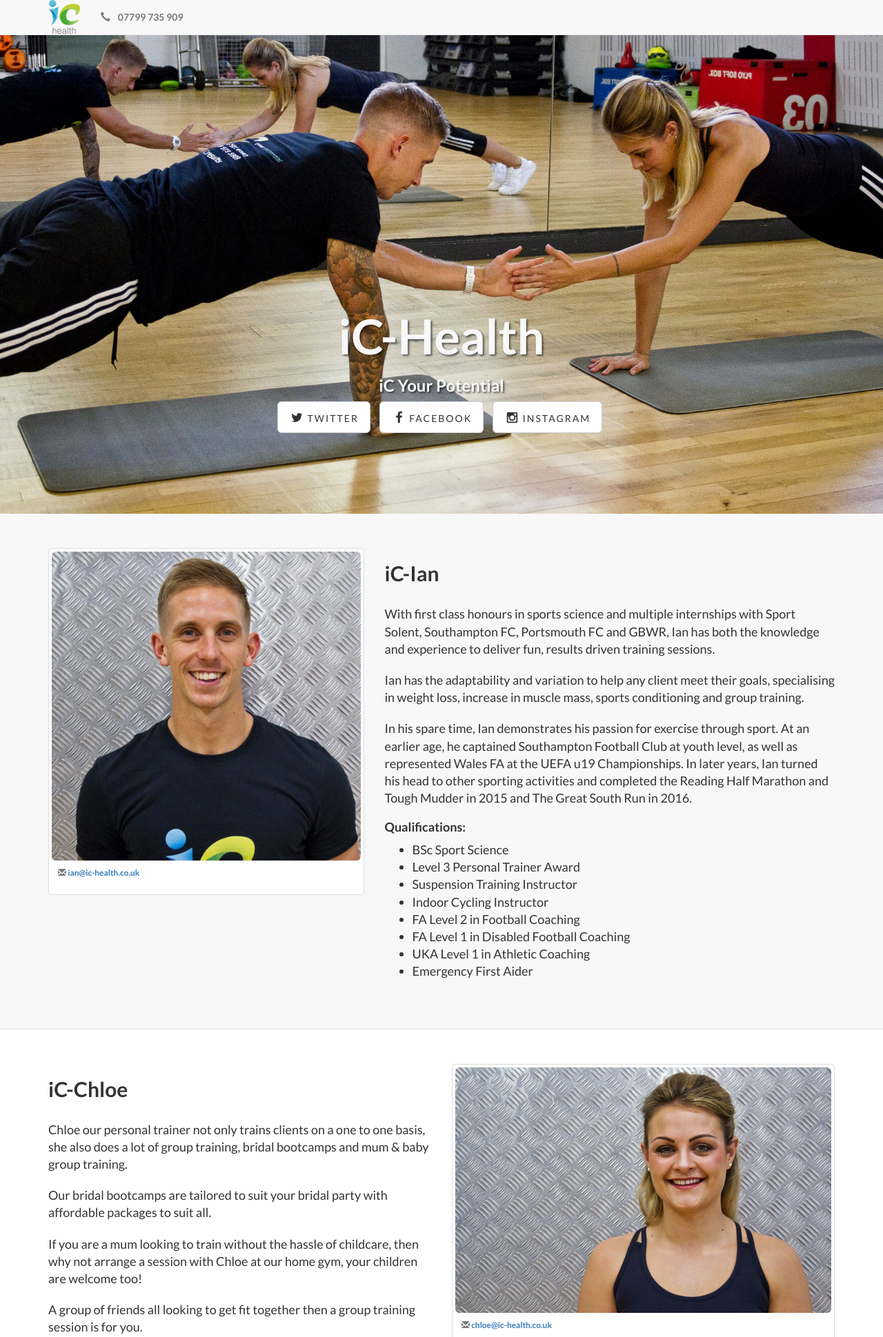
After one commit to timsweb/ichealth, a PHP site: template templates_twig/index-new.twig in a window 1280 px wide. The commit adds this page. Shown: the top 1939 px of the page at 69% size. Run offline with PHP 8.4, Linux system fonts and the light colour scheme; the template is opened without the code that fills it, so the values that code supplies are empty; some libraries are stand-ins or nearby versions.

Commit message:
Change to single page

```diff
--- a/src/routes.php
+++ b/src/routes.php
@@ -1,14 +1,16 @@
 <?php
 // Routes
 $app->get('/', function ($request, $response, $args) {
-    return $this->view->render($response, 'index.twig');
+    return $this->view->render($response, 'index-new.twig');
 });
 
 $app->get('/about', function ($request, $response, $args) {
+    return $response->withRedirect('/', 302);
     return $this->view->render($response, 'about.twig');
 })->setName('about');
 
 $app->get('/contact', function ($request, $response, $args) {
+    return $response->withRedirect('/', 302);
     return $this->view->render($response, 'contact.twig');
 })->setName('contact');
 
@@ -45,9 +47,11 @@ $app->post('/contact', function ($request, $response, $args) {
 })->setName('contact_post');
 
 $app->get('/services', function ($request, $response, $args) {
+    return $response->withRedirect('/', 302);
     return $this->view->render($response, 'services.twig');
 })->setName('services');
 
 $app->get('/health', function ($request, $response, $args) {
+    return $response->withRedirect('/', 302);
     return $this->view->render($response, 'health.twig');
 })->setName('health');
--- /dev/null
+++ b/templates_twig/index-new.twig
@@ -0,0 +1,153 @@
+{% extends "layout-new.twig" %}
+
+{% block body %}
+<!-- Header -->
+    <div class="intro-header">
+        <div class="container">
+
+            <div class="row">
+                <div class="col-lg-12">
+                    <div class="intro-message">
+                        <h1>iC-Health</h1>
+                        <h3>iC Your Potential</h3>
+                        {#<hr class="intro-divider">#}
+                        <ul class="list-inline intro-social-buttons">
+                            <li>
+                                <a href="https://twitter.com/iCHealthLtd" class="btn btn-default btn-lg"><i class="fa fa-twitter fa-fw"></i> <span class="network-name">Twitter</span></a>
+                            </li>
+                            <li>
+                                <a href="https://www.facebook.com/iCHealthltd/" class="btn btn-default btn-lg"><i class="fa fa-facebook fa-fw"></i> <span class="network-name">Facebook</span></a>
+                            </li>
+                            <li>
+                                <a href="https://www.instagram.com/ichealthltd/" class="btn btn-default btn-lg"><i class="fa fa-instagram fa-fw"></i> <span class="network-name">Instagram</span></a>
+                            </li>
+                        </ul>
+                    </div>
+                </div>
+            </div>
+
+        </div>
+        <!-- /.container -->
+
+    </div>
+    <!-- /.intro-header -->
+
+    <!-- Page Content -->
+
+    <!-- IAN -->
+    <div class="content-section-a">
+
+        <div class="container">
+            <div class="row">
+                <div class="col-sm-5">
+                    <div class="thumbnail">
+                        <img class="img-responsive img-rounded" src="img/ian.jpg" alt="">
+                        <div class="caption">
+                            <p class="text-muted small"><span class="glyphicon glyphicon-envelope" aria-hidden="true"></span> <a href="mailto:ian@ic-health.co.uk">ian@ic-health.co.uk</a></p>
+                        </div>
+                    </div>
+                </div>
+                <div class="col-sm-7">
+                    <h2 class="section-heading">iC-Ian</h2>
+                    <p class="lead">
+                        With first class honours in sports science and multiple internships with Sport Solent, Southampton FC, Portsmouth FC and GBWR, Ian has both the knowledge and experience to deliver fun, results driven training sessions.
+                    </p>
+
+                    <p class="lead">
+                        Ian has the adaptability and variation to help any client meet their goals, specialising in weight loss, increase in muscle mass, sports conditioning and group training.
+                    </p>
+                    <p class="lead">
+                        In his spare time, Ian demonstrates his passion for exercise through sport. At an earlier age, he captained Southampton Football Club at youth level, as well as represented Wales FA at the UEFA u19 Championships. In later years, Ian turned his head to other sporting activities and completed the Reading Half Marathon and Tough Mudder in 2015 and The Great South Run in 2016.
+                    </p>
+
+                    <h4>Qualifications:</h4>
+                    <ul class="lead">
+                        <li>BSc Sport Science</li>
+                        <li>Level 3 Personal Trainer Award </li>
+                        <li>Suspension Training Instructor</li>
+                        <li>Indoor Cycling Instructor</li>
+                        <li>FA Level 2 in Football Coaching </li>
+                        <li>FA Level 1 in Disabled Football Coaching </li>
+                        <li>UKA Level 1 in Athletic Coaching </li>
+                        <li>Emergency First Aider </li>
+                    </ul>
+                </div>
+            </div>
+        </div>
+        <!-- /.container -->
+    </div>
+
+    <!-- CHLOE -->
+    <div class="content-section-b">
+
+        <div class="container">
+
+            <div class="row">
+                <div class="col-lg-6 col-sm-6">
+                    <div class="clearfix"></div>
+                    <h2 class="section-heading">iC-Chloe</h2>
+                    <p class="lead">
+                        Chloe our personal trainer not only trains clients on a one to one basis, she also does a lot of group training, bridal bootcamps and mum & baby group training.
+                    </p>
+                    <p class="lead">
+                        Our bridal bootcamps are tailored to suit your bridal party with affordable packages to suit all.
+                    </p>
+                    <p class="lead">
+                        If you are a mum looking to train without the hassle of childcare, then why not arrange a session with Chloe at our home gym, your children are welcome too!
+                    </p>
+                    <p class="lead">
+                        A group of friends all looking to get fit together then a group training session is for you.
+                    </p>
+                </div>
+                <div class="col-lg-6 col-sm-6">
+                    <div class="thumbnail">
+                        <img class="img-responsive img-rounded" src="img/chloe.jpg" alt="">
+                        <div class="caption">
+                            <p class="text-muted small"><span class="glyphicon glyphicon-envelope" aria-hidden="true"></span> <a href="mailto:chloe@ic-health.co.uk">chloe@ic-health.co.uk</a></p>
+                        </div>
+                    </div>
+                </div>
+            </div>
+
+        </div>
+        <!-- /.container -->
+
+    </div>
+
+    <!-- Services -->
+    <div class="content-section-a">
+
+        <div class="container">
+
+            <div class="row">
+                <div class="col-lg-5 col-lg-offset-1 col-sm-push-6  col-sm-6">
+
+                    <div class="clearfix"></div>
+                    <h2 class="section-heading">iC-Services</h2>
+                    <ul class="lead">
+                        <li>One to one personal training</li>
+                        <li>Group personal training</li>
+                        <li>Bridal Bootcamps</li>
+                        <li>Mum and baby group fitness</li>
+                        <li>Nutrition packages</li>
+                        <li>Transformation packages</li>
+                        <li>Virtual Training</li>
+                    </ul>
+                     <p class="lead">
+                         To find out what the latest package deal is see our Facebook page.
+                     </p>
+                     <p>
+                        <a href="https://www.facebook.com/iCHealthltd/" class="btn btn-primary btn-sm">See our Facebook Page</a>
+                     </p>
+                </div>
+                <div class="col-lg-5 col-sm-pull-6  col-sm-6">
+                    <img class="img-responsive img-rounded" src="img/services.jpg" alt="">
+                </div>
+            </div>
+
+        </div>
+        <!-- /.container -->
+
+    </div>
+    <!-- /.banner -->
+{% endblock %}
--- /dev/null
+++ b/templates_twig/layout-new.twig
@@ -0,0 +1,96 @@
+<!DOCTYPE html>
+<html lang="en">
+
+<head>
+    <meta charset="utf-8">
+    <meta http-equiv="X-UA-Compatible" content="IE=edge">
+    <meta name="viewport" content="width=device-width, initial-scale=1">
+    <meta name="description" content="">
+    <meta name="author" content="">
+
+    <title>{% block title %}iC-Health{% endblock %}</title>
+
+    <!-- Bootstrap Core CSS -->
+    <link href="/css/bootstrap.min.css" rel="stylesheet">
+
+    <!-- Custom CSS -->
+    {% block css %}
+        <link href="/css/landing-page.css" rel="stylesheet">
+        <link href="/css/carousel.css" rel="stylesheet">
+
+    {% endblock %}
+
+    <!-- Custom Fonts -->
+    <link href="/font-awesome/css/font-awesome.min.css" rel="stylesheet" type="text/css">
+    <link href="//fonts.googleapis.com/css?family=Lato:300,400,700,300italic,400italic,700italic" rel="stylesheet" type="text/css">
+
+    <!-- HTML5 Shim and Respond.js IE8 support of HTML5 elements and media queries -->
+    <!-- WARNING: Respond.js doesn't work if you view the page via file:// -->
+    <!--[if lt IE 9]>
+        <script src="https://oss.maxcdn.com/libs/html5shiv/3.7.0/html5shiv.js"></script>
+        <script src="https://oss.maxcdn.com/libs/respond.js/1.4.2/respond.min.js"></script>
+    <![endif]-->
+    <link rel="apple-touch-icon" sizes="57x57" href="/apple-icon-57x57.png">
+    <link rel="apple-touch-icon" sizes="60x60" href="/apple-icon-60x60.png">
+    <link rel="apple-touch-icon" sizes="72x72" href="/apple-icon-72x72.png">
+    <link rel="apple-touch-icon" sizes="76x76" href="/apple-icon-76x76.png">
+    <link rel="apple-touch-icon" sizes="114x114" href="/apple-icon-114x114.png">
+    <link rel="apple-touch-icon" sizes="120x120" href="/apple-icon-120x120.png">
+    <link rel="apple-touch-icon" sizes="144x144" href="/apple-icon-144x144.png">
+    <link rel="apple-touch-icon" sizes="152x152" href="/apple-icon-152x152.png">
+    <link rel="apple-touch-icon" sizes="180x180" href="/apple-icon-180x180.png">
+    <link rel="icon" type="image/png" sizes="192x192"  href="/android-icon-192x192.png">
+    <link rel="icon" type="image/png" sizes="32x32" href="/favicon-32x32.png">
+    <link rel="icon" type="image/png" sizes="96x96" href="/favicon-96x96.png">
+    <link rel="icon" type="image/png" sizes="16x16" href="/favicon-16x16.png">
+</head>
+
+<body>
+
+
+ <!-- Navigation -->
+    <nav class="navbar navbar-default navbar-fixed-top topnav" role="navigation">
+        <div class="container topnav">
+            <!-- Brand and toggle get grouped for better mobile display -->
+            <div class="navbar-header">
+                <a class="navbar-brand" href="/">
+                    <img alt="iC Health" src="/img/logo-small.png">
+                </a>
+                <p class="navbar-text">
+                    <span class="glyphicon glyphicon-earphone" aria-hidden="true"> </span>
+                    &nbsp;&nbsp; 07799 735 909
+                    </li>
+                </p>
+            </div>
+        </div>
+        <!-- /.container -->
+    </nav>
+
+
+    {% block body %}{% endblock %}
+
+    <!-- Footer -->
+    <footer class="pagefooter">
+        <div class="container">
+            <div class="row">
+                <div class="col-lg-12">
+                    <p class="text-muted small"><span class="glyphicon glyphicon-envelope" aria-hidden="true"></span> <a href="mailto:chloe@ic-health.co.uk">chloe@ic-health.co.uk</a>
+                        <a href="https://twitter.com/iCHealthLtd" ><i class="fa fa-twitter fa-fw"></i></a>
+                        <a href="https://www.facebook.com/iCHealthltd/" ><i class="fa fa-facebook fa-fw"></i></a>
+                        <a href="https://www.instagram.com/ichealthltd/" ><i class="fa fa-instagram fa-fw"></i></a></p>
+                    <p class="copyright text-muted small">Copyright &copy; iC-Health 2016. All Rights Reserved</p>
+                </div>
+            </div>
+        </div>
+    </footer>
+
+    <!-- jQuery -->
+    <script src="js/jquery.js"></script>
+
+    <!-- Bootstrap Core JavaScript -->
+    <script src="/js/bootstrap.min.js"></script>
+    <script src="/js/carousel.js"></script>
+    {% block js %}{% endblock %}
+</body>
+
+</html>
```
